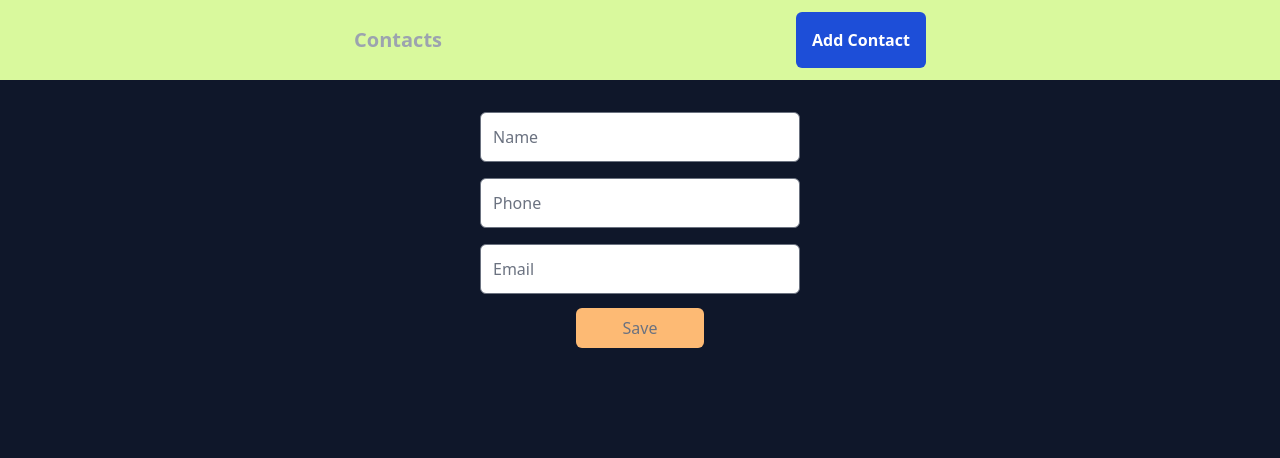
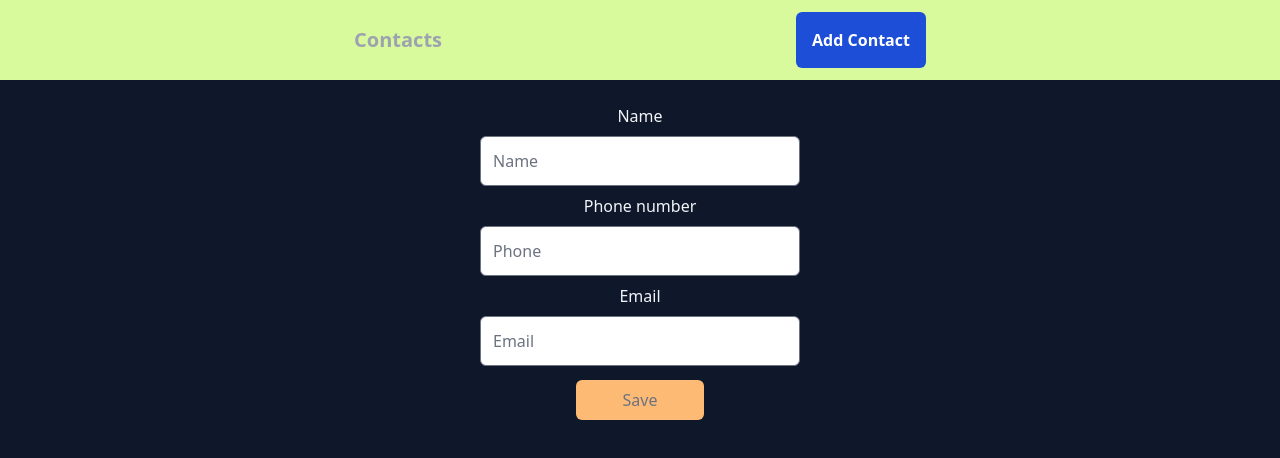
Before and after one commit to Kodeden/react-router-challenge-i-Amelara5, a React (Vite) app: page /add-edit in a window 1280 px wide. Shown: the top 458 px of the page. Built offline with nearby package versions, Linux system fonts and the light colour scheme.

Commit message:
Add labels to inputs

```diff
--- a/src/pages/userInput.jsx
+++ b/src/pages/userInput.jsx
@@ -7,6 +7,7 @@ function UserInput() {
     <Form
       className={"flex flex-col items-center justify-center"}
       method={state ? "PATCH" : "POST"}
+      name="userInformation"
     >
       <input
         type="hidden"
@@ -14,6 +15,7 @@ function UserInput() {
         id="id"
         value={state ? state.user.id : ""}
       />
+      <label htmlFor="userName">Name</label>
       <input
         className="contactInput"
         type="text"
@@ -22,6 +24,7 @@ function UserInput() {
         placeholder="Name"
         defaultValue={state ? state.user.name : ""}
       />
+      <label htmlFor="userPhone">Phone number</label>
       <input
         className="contactInput"
         type="tel"
@@ -30,6 +33,7 @@ function UserInput() {
         placeholder="Phone"
         defaultValue={state ? state.user.tel : ""}
       />
+      <label htmlFor="userEmail">Email</label>
       <input
         className="contactInput"
         type="email"
```
